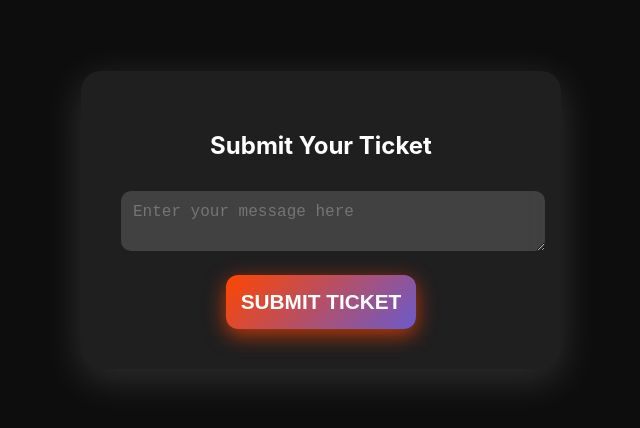
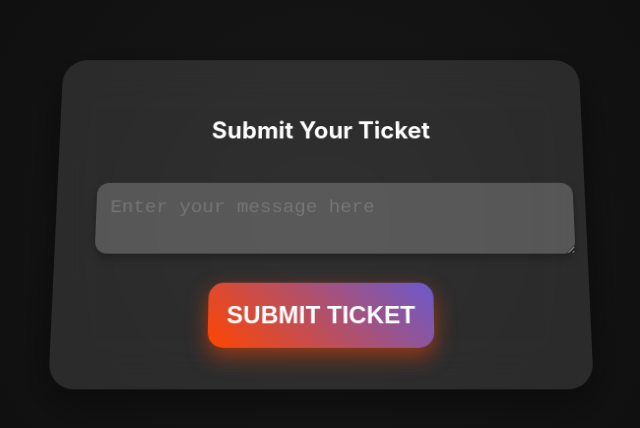
Before and after one commit to vedantakbari/ticket-system, a Next.js app: page / in a window 1280 px wide. Shown: the part 180-608 px from the top of the page, without its empty margins (319-959 px from the left). Built offline with nearby package versions, Linux system fonts and the light colour scheme.

Commit message:
Auto commit - latest changes

```diff
--- a/styles/style.css
+++ b/styles/style.css
@@ -1,106 +1,135 @@
-/* --- Use Apple's System Font --- */
+/* --- Global Styles for a Futuristic Feel --- */
 body {
-    font-family: -apple-system, BlinkMacSystemFont, "SF Pro Display", "Segoe UI", Roboto, Oxygen, Ubuntu, Cantarell, "Open Sans", "Helvetica Neue", sans-serif;
-    background: #0d0d0d; /* Dark mode */
+  font-family: 'SF Pro Display', -apple-system, BlinkMacSystemFont, 'Segoe UI', Roboto, Oxygen, Ubuntu, Cantarell, 'Open Sans', 'Helvetica Neue', sans-serif;
+  background: radial-gradient(circle, rgba(24, 24, 24, 1) 0%, rgba(8, 8, 8, 1) 100%); /* Dark gradient */
   color: white;
   margin: 0;
+  padding: 0;
+  overflow: hidden;
+}
+
+/* --- Fullscreen Background Effect --- */
+.home-container {
   display: flex;
   justify-content: center;
   align-items: center;
   height: 100vh;
+  perspective: 1000px; /* Adds depth */
 }
 
-/* --- Start Ticket Button (3D Effect) --- */
+/* --- Frosted Glass Ticket Form with 3D Effects --- */
+.ticket-form {
+  background: rgba(255, 255, 255, 0.1);
+  backdrop-filter: blur(20px);
+  padding: 40px;
+  border-radius: 25px;
+  box-shadow: 0 12px 40px rgba(0, 0, 0, 0.5);
+  width: 450px;
+  color: white;
+  text-align: center;
+  animation: fadeIn 0.6s ease-in-out;
+  transform: rotateX(10deg); /* 3D tilt */
+}
+
+/* --- 3D Buttons (Hover Effects) --- */
 .start-ticket-button {
   padding: 20px 50px;
-  font-size: 1.6rem;
+  font-size: 1.8rem;
   font-weight: bold;
   text-transform: uppercase;
   color: white;
   border: none;
-  border-radius: 12px;
-  background: linear-gradient(135deg, #6a5acd, #ff4500);
-  box-shadow: 0 6px 20px rgba(255, 69, 0, 0.6);
+  border-radius: 15px;
+  background: linear-gradient(45deg, #ff007f, #00d2ff); /* Neon gradient */
+  box-shadow: 0 8px 15px rgba(0, 0, 0, 0.4);
   cursor: pointer;
   transition: all 0.3s ease-in-out;
+  transform: translateY(0); /* Normal position */
 }
 
 .start-ticket-button:hover {
-  transform: scale(1.1);
-  box-shadow: 0 8px 25px rgba(255, 69, 0, 0.8);
+  transform: translateY(-5px) scale(1.1); /* 3D hover effect */
+  box-shadow: 0 15px 40px rgba(0, 0, 0, 0.6);
+  background: linear-gradient(45deg, #ff007f, #00d2ff, #6e00ff);
 }
 
-.start-ticket-button:active {
-  transform: scale(0.95);
-  box-shadow: 0 4px 15px rgba(255, 69, 0, 0.4);
-}
-
-/* --- Ticket Form (Better Frosted Glass) --- */
-.ticket-form {
-  background: rgba(255, 255, 255, 0.08);
-  backdrop-filter: blur(20px);
-  padding: 40px;
-  border-radius: 20px;
-  box-shadow: 0 10px 40px rgba(255, 255, 255, 0.15);
-  width: 400px;
-  text-align: center;
-  animation: fadeIn 0.4s ease-in-out;
-}
-
-/* --- Input Fields (Smoother Look) --- */
+/* --- Input Fields with a 3D Look --- */
 .ticket-input,
 .ticket-textarea {
   width: 100%;
-  padding: 12px;
-  margin-top: 12px;
-  font-size: 1rem;
-  background: rgba(255, 255, 255, 0.15);
+  padding: 14px;
+  margin-top: 20px;
+  font-size: 1.2rem;
+  background: rgba(255, 255, 255, 0.2);
   border: none;
-  border-radius: 10px;
+  border-radius: 12px;
   color: white;
-  transition: all 0.3s ease;
+  box-shadow: 0 4px 10px rgba(0, 0, 0, 0.3);
+  transition: all 0.3s ease-in-out;
 }
 
 .ticket-input:focus,
 .ticket-textarea:focus {
   outline: none;
-  background: rgba(255, 255, 255, 0.25);
+  background: rgba(255, 255, 255, 0.3);
+  box-shadow: 0 4px 15px rgba(0, 0, 0, 0.6); /* Focus glow */
 }
 
-/* --- Submit Button (🔥 Apple-Like Glow) --- */
+/* --- Submit Button with Glowing & 3D Effect --- */
 .submit-button {
-  margin-top: 20px;
-  padding: 15px;
-  font-size: 1.3rem;
+  margin-top: 25px;
+  padding: 18px;
+  font-size: 1.5rem;
   font-weight: bold;
   text-transform: uppercase;
-  background: linear-gradient(135deg, #ff4500, #6a5acd);
+  background: linear-gradient(45deg, #ff4500, #6a5acd);
   color: white;
   border: none;
-  border-radius: 12px;
+  border-radius: 15px;
   cursor: pointer;
-  box-shadow: 0 6px 20px rgba(255, 69, 0, 0.7);
-  transition: all 0.3s ease-in-out;
+  box-shadow: 0 8px 20px rgba(255, 69, 0, 0.5);
+  transition: all 0.4s ease-in-out;
+  transform: translateY(0);
 }
 
 .submit-button:hover {
-  transform: scale(1.05);
-  box-shadow: 0 8px 25px rgba(255, 69, 0, 0.9);
+  transform: translateY(-5px) scale(1.1);
+  box-shadow: 0 12px 35px rgba(255, 69, 0, 0.6);
+  background: linear-gradient(45deg, #ff4500, #6a5acd, #ff007f);
+  animation: glowing 1.5s infinite; /* Glowing effect */
 }
 
-.submit-button:active {
-  transform: scale(0.97);
-  box-shadow: 0 4px 15px rgba(255, 69, 0, 0.5);
+/* --- Glowing Animation for the Button --- */
+@keyframes glowing {
+  0% {
+    box-shadow: 0 0 15px #ff007f, 0 0 30px #ff007f;
+  }
+  50% {
+    box-shadow: 0 0 25px #ff4500, 0 0 50px #ff4500;
+  }
+  100% {
+    box-shadow: 0 0 15px #ff007f, 0 0 30px #ff007f;
+  }
 }
 
-/* --- Fade-in animation (Smooth) --- */
+/* --- Fade-in Animation for the Form --- */
 @keyframes fadeIn {
   from {
     opacity: 0;
-    transform: translateY(-20px);
+    transform: translateY(-30px);
   }
   to {
     opacity: 1;
     transform: translateY(0);
   }
 }
+
+/* --- Input Fields Focus Animation --- */
+@keyframes inputFocus {
+  from {
+    box-shadow: 0 4px 15px rgba(0, 0, 0, 0.3);
+  }
+  to {
+    box-shadow: 0 6px 20px rgba(0, 0, 0, 0.5);
+  }
+}
```
Lines whose indentation alone changed are shown as unchanged.
